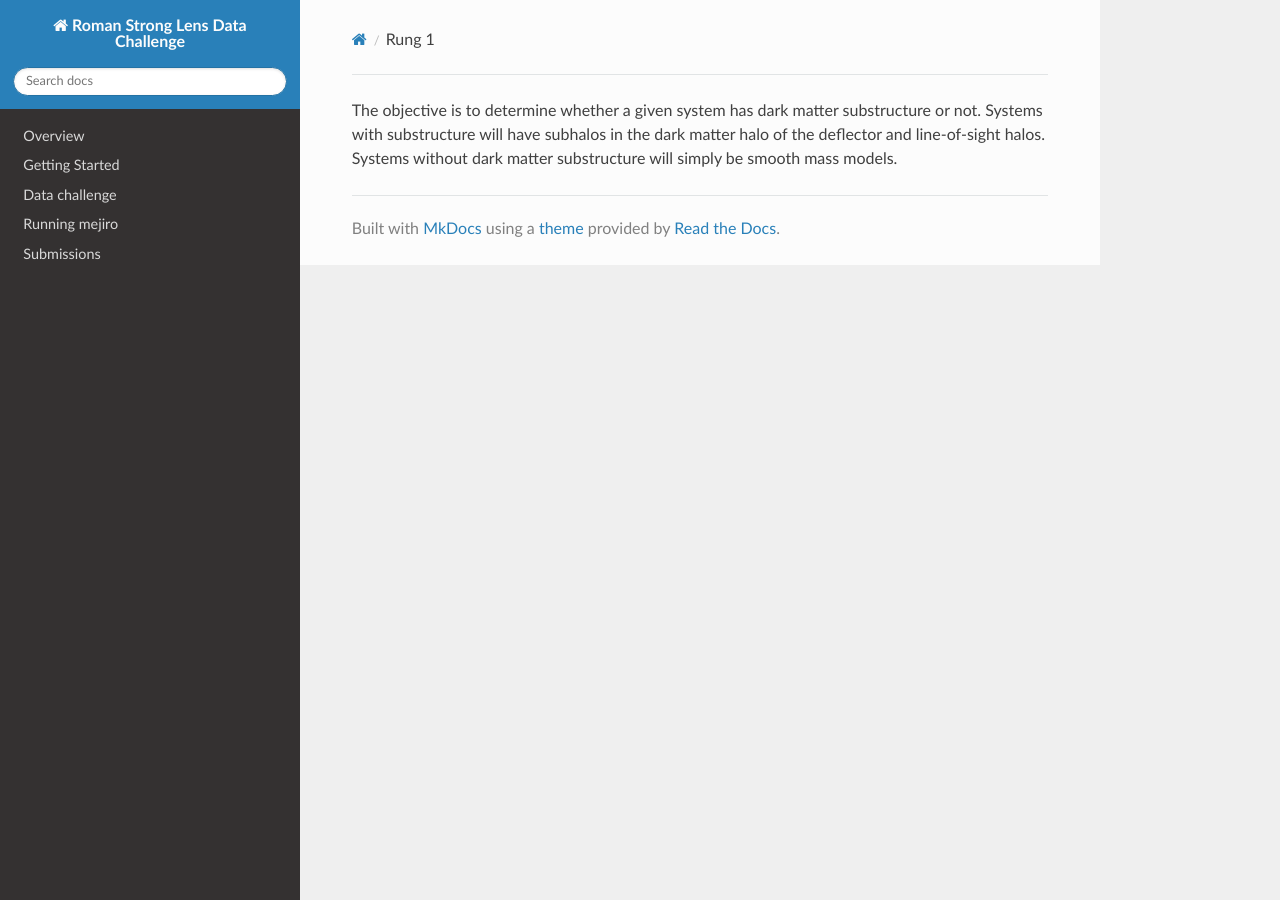
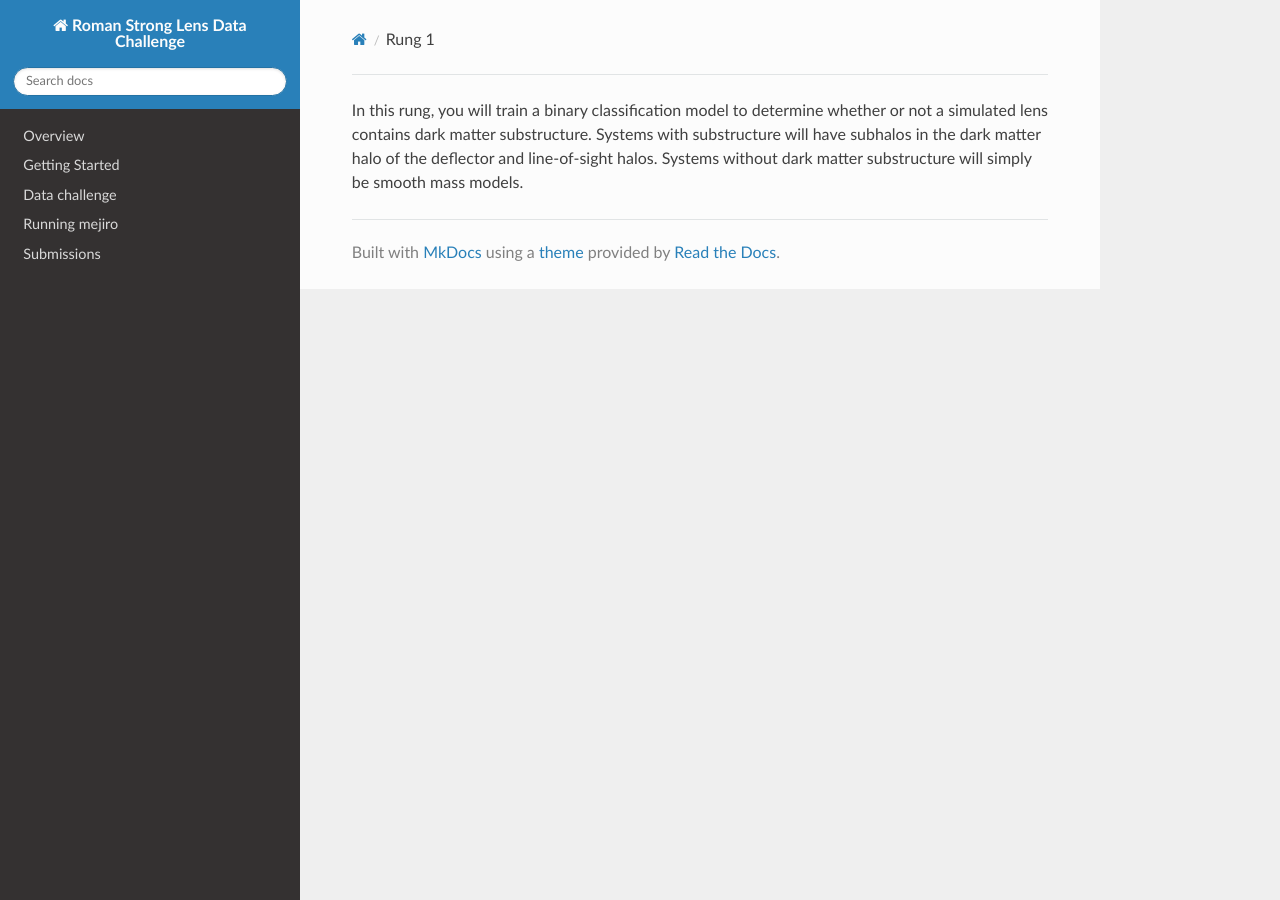
Before and after one commit to ahuang314/Roman_Data_Challenge, an MkDocs documentation site: the page built from docs/rung_descriptions/rung_1.md, in a window 1280 px wide. Built offline with MkDocs 1.6.1, drawn with Linux system fonts in a browser that asks for light colours; nearby versions of some CDN libraries.

Commit message:
edit submissions and descriptions

```diff
--- a/docs/rung_descriptions/rung_1.md
+++ b/docs/rung_descriptions/rung_1.md
@@ -1 +1 @@
-The objective is to determine whether a given system has dark matter substructure or not. Systems with substructure will have subhalos in the dark matter halo of the deflector and line-of-sight halos. Systems without dark matter substructure will simply be smooth mass models.
+In this rung, you will train a binary classification model to determine whether or not a simulated lens contains dark matter substructure. Systems with substructure will have subhalos in the dark matter halo of the deflector and line-of-sight halos. Systems without dark matter substructure will simply be smooth mass models.
```
Also changed, not shown: docs/rung_descriptions/rung_0.md (+2 -0 lines), docs/submissions.md (+0 -2 lines).
